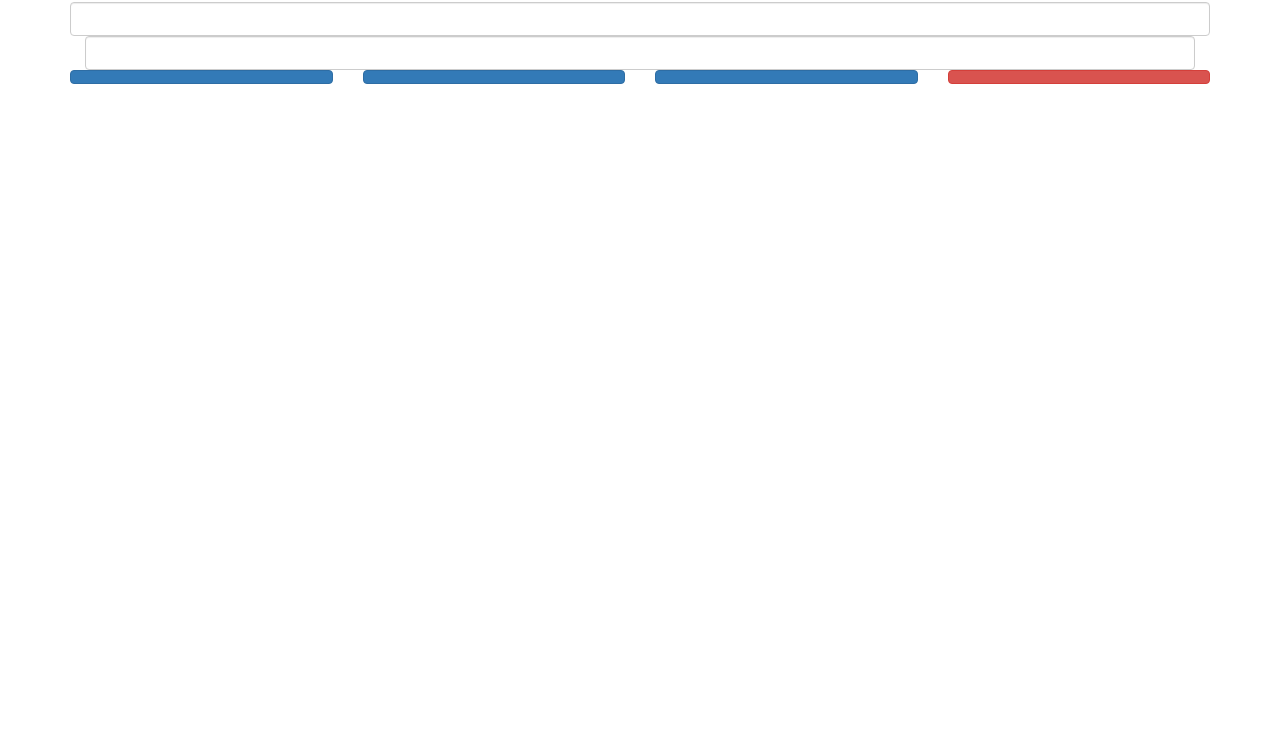
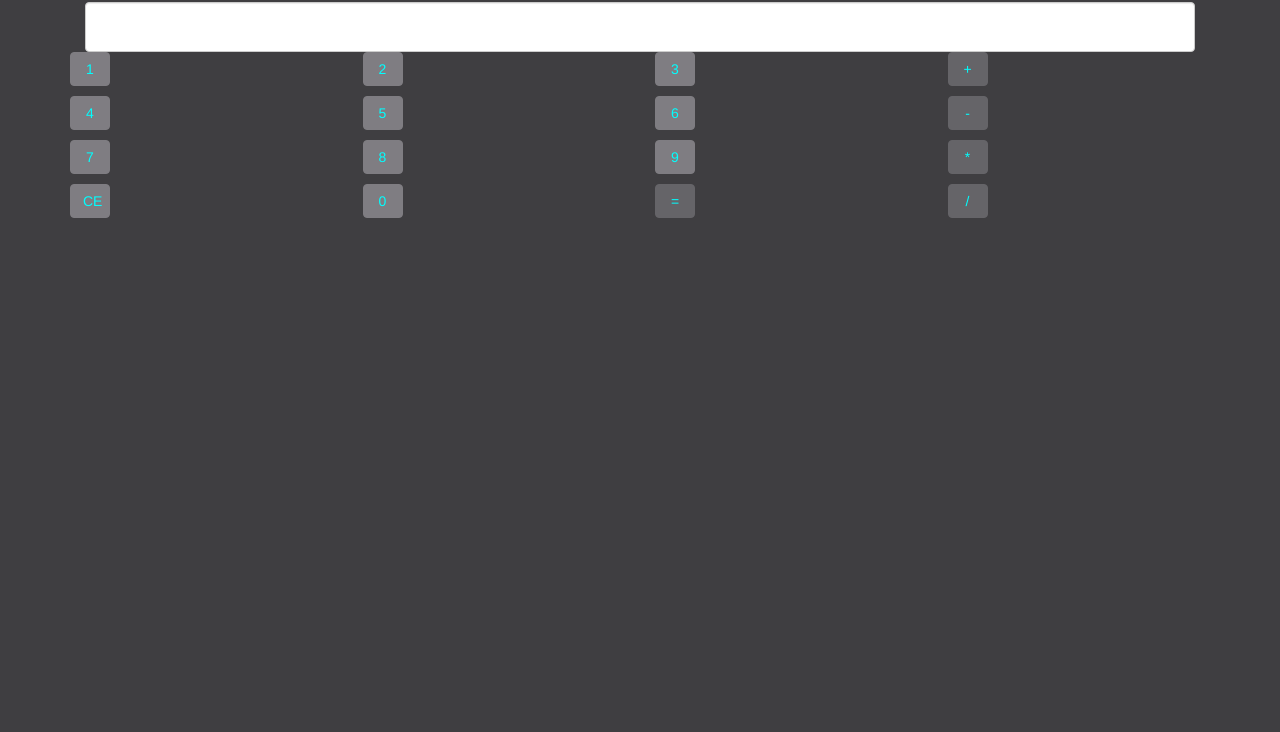
Before and after one commit to BelisariusArchMagus390/appExemplo3i2, a website: page www/index.html in a window 1280 px wide. Shown: the part 68-800 px from the top of the page. Drawn offline with Linux system fonts and the light colour scheme.

Commit message:
criação das funções de somar, dividir, multiplicar e subtrair

```diff
--- a/www/css/style.css
+++ b/www/css/style.css
@@ -1,5 +1,51 @@
 /**/
 .display {
-    height: 80px;
+    height: 50px;
     font-size: 60px;
 }
+
+.back{
+  background-color: aquamarine;
+  border-color: aquamarine;
+  color: white;
+}
+
+.linha{
+  margin-top: 10px;
+}
+
+body{
+  background-color: #3f3e41;
+}
+
+.btn-primary{
+  background-color:  #7f7d82;
+  border-color: #7f7d82;
+  color: aqua;
+  }
+
+  .btn-success{
+    background-color: #656468;
+    border-color: #656468;
+    color: aqua;
+  }
+
+  .btn-danger{
+    background-color: #656468;
+    border-color: #656468;
+    color: aqua;
+  }
+
+h1{
+  color: aqua;
+  border: 5px;
+  border-color: black;
+}
+
+#first{
+  background-color: #3f3e41;
+}
+
+.btn-block{
+  width: 40px;
+}
--- a/www/index.html
+++ b/www/index.html
@@ -12,40 +12,85 @@
   <script src="components/jquery-3.3.1.slim.min.js"></script>
 
   <!-- Boostrap 3.3.7 -->
+  <link rel="stylesheet" href="css/bootstrap.min.css">
   <link rel="stylesheet" href="components/loader.css">
   <link rel="stylesheet" href="css/style.css">
-  <link rel="stylesheet" href="css/bootstrap.min.css">
 
 </head>
 <body>
     <div class="container">
       <div class="row">
         <div class="div col-xs-12">
-          <h1>Olá Mundo</h1>
+          <div id="title">
+            <h1>Calcula ae pô...</h1>
+          </div>
         </div>
-      </div>
-      <div class="row">
-          <div class="col-xs-12">
-            <input type="text" class="form-control">
-          </div>
       </div>
       <div class="">
         <div class="col-xs-12">
-          <input type="text"  class="form-control display">
+          <input type="text"  class="form-control display" id="displai">
         </div>
       </div>
       <!-- Primeiro painel de botões -->
-      <div class="row">
-        <div class="col-xs-3"><button class="btn btn-primary btn-block"></button>
+      <div class="row linha" id="first">
+        <div class="col-xs-3">
+          <button class="btn btn-primary btn-block botao" value="1">1</button>
         </div>
-        <div class="col-xs-3"><button class="btn btn-primary btn-block"></button>
+        <div class="col-xs-3">
+          <button class="btn btn-primary btn-block botao" value="2">2</button>
         </div>
-        <div class="col-xs-3"><button class="btn btn-primary btn-block"></button>
+        <div class="col-xs-3">
+          <button class="btn btn-primary btn-block botao" value="3">3</button>
         </div>
-        <div class="col-xs-3"><button class="btn btn-danger btn-block"></button>
+        <div class="col-xs-3">
+          <button class="btn btn-danger btn-block">+</button>
         </div>
       </div>
+      <!-- Segundo painel de botões -->
+      <div class="row linha">
+        <div class="col-xs-3">
+          <button class="btn btn-primary btn-block botao" value="4">4</button>
+        </div>
+        <div class="col-xs-3">
+          <button class="btn btn-primary btn-block botao" value="5">5</button>
+        </div>
+        <div class="col-xs-3">
+          <button class="btn btn-primary btn-block botao" value="6">6</button>
+        </div>
+        <div class="col-xs-3">
+          <button class="btn btn-danger btn-block">-</button>
+        </div>
+      </div>
+      <!-- Terceiro painel de botões -->
+      <div class="row linha">
+        <div class="col-xs-3">
+          <button class="btn btn-primary btn-block botao" value="7">7</button>
+        </div>
+        <div class="col-xs-3">
+          <button class="btn btn-primary btn-block botao" value="8">8</button>
+        </div>
+        <div class="col-xs-3">
+          <button class="btn btn-primary btn-block botao" value="9">9</button>
+        </div>
+        <div class="col-xs-3">
+          <button class="btn btn-danger btn-block">*</button>
+        </div>
+      </div>
+      <!-- Quarto painel de botões -->
+        <div class="row linha">
+          <div class="col-xs-3">
+            <button class="btn btn-primary btn-block">CE</button>
+          </div>
+          <div class="col-xs-3">
+            <button class="btn btn-primary btn-block botao" value="0">0</button>
+          </div>
+          <div class="col-xs-3">
+            <button class="btn btn-success btn-block">=</button>
+          </div>
+          <div class="col-xs-3">
+            <button class="btn btn-danger btn-block">/</button>
+          </div>
+        </div>
     </div>
 </body>
-
 </html>
```
Also changed, not shown: www/components/acoes.js (+47 -0 lines).
